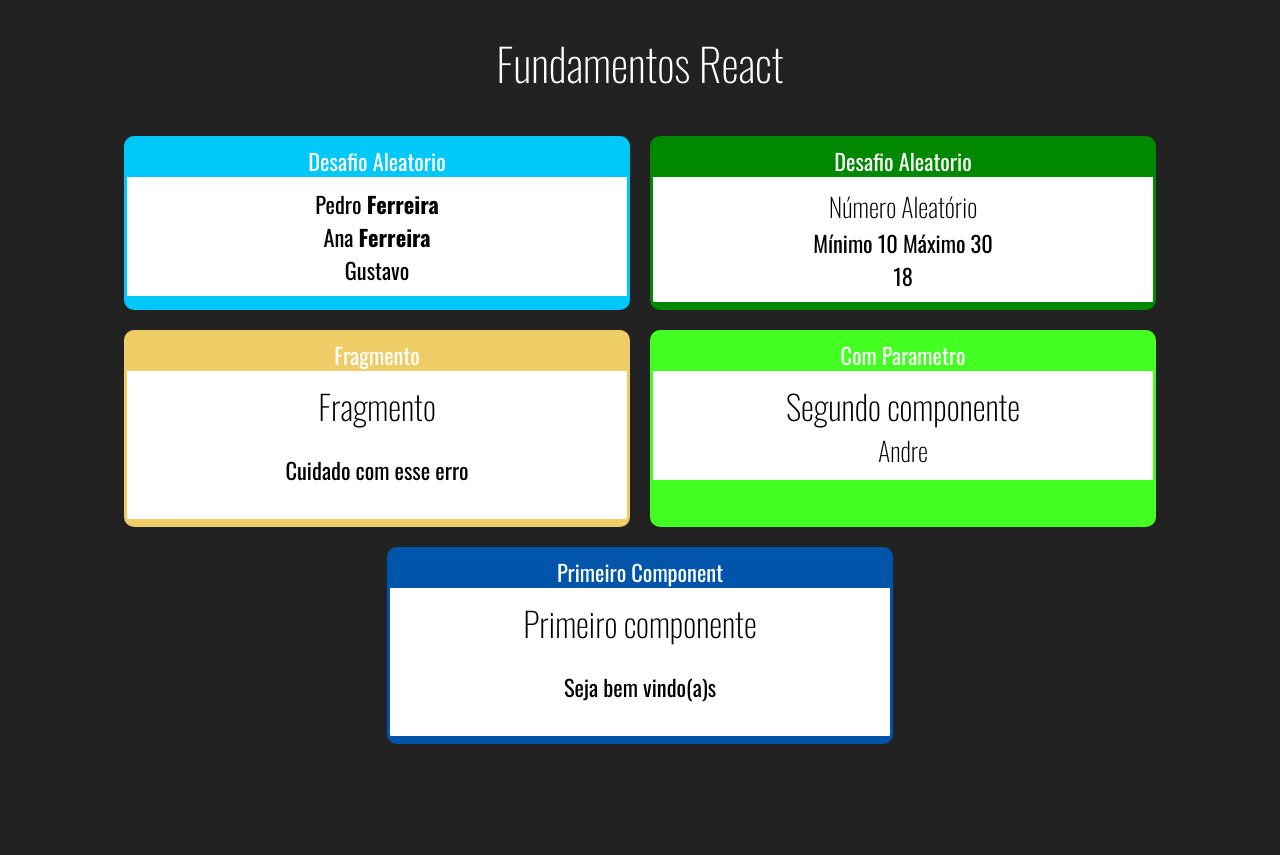
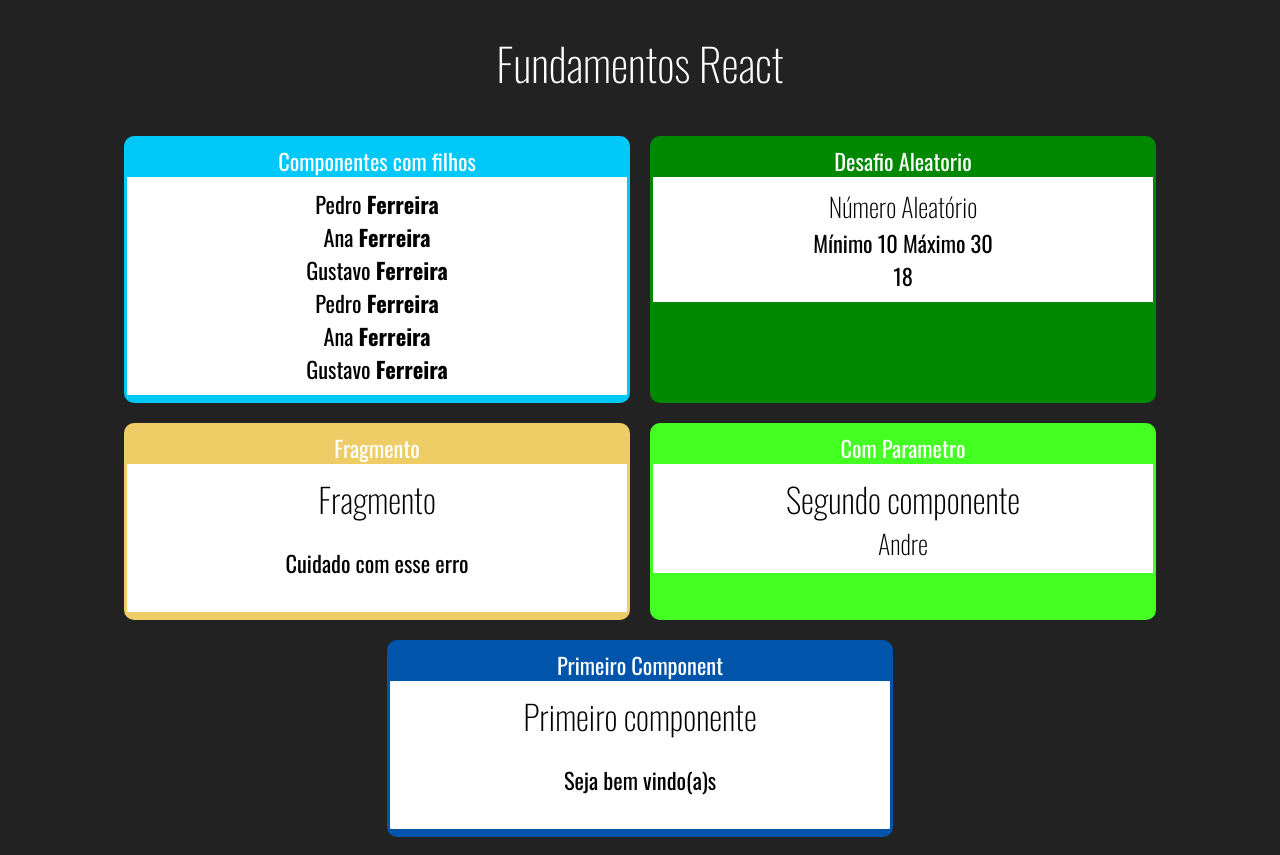
Before and after one commit to alvesa/cod3r.react, a React (Create React App) app: page / in a window 1280 px wide. Before the commit the page ends 800 px from the top, so only its background shows below. Built offline with nearby package versions, Linux system fonts and the light colour scheme.

Commit message:
Trabalhando com listas de filhos passadas dentro do pai

```diff
--- a/src/App.jsx
+++ b/src/App.jsx
@@ -6,13 +6,17 @@ import Aleatorio from './components/basicos/Aleatorio';
 import Card from './components/layout/Card';
 import './App.css';
 import Familia from './components/basicos/Familia';
+import FamiliaMembro from './components/basicos/FamiliaMembro';
 
 export default _ => (
   <div className="App">
     <h1>Fundamentos React</h1>
     <div className="Cards">
-      <Card titulo="Desafio Aleatorio" color="#00C8F8">
+      <Card titulo="Componentes com filhos" color="#00C8F8">
         <Familia sobrenome="Ferreira">
+          <FamiliaMembro nome="Pedro"></FamiliaMembro>
+          <FamiliaMembro nome="Ana"></FamiliaMembro>
+          <FamiliaMembro nome="Gustavo"></FamiliaMembro>
         </Familia>
       </Card>
       <Card titulo="Desafio Aleatorio" color="#080">
--- a/src/components/basicos/Familia.jsx
+++ b/src/components/basicos/Familia.jsx
@@ -1,12 +1,19 @@
-import React from "react";
-import FamiliaMembro from "./FamiliaMembro";
+import React, { cloneElement } from "react";
 
 export default props => {
+    console.log(typeof(props.children));
     return (
         <div>
-            <FamiliaMembro nome="Pedro" sobrenome={props.sobrenome}></FamiliaMembro>
-            <FamiliaMembro nome="Ana" {...props}></FamiliaMembro>
-            <FamiliaMembro nome="Gustavo"></FamiliaMembro>
+            <div>
+                {React.Children.map(props.children, (el) => {
+                        return cloneElement(el, props);
+                })}
+            </div>
+            <div>
+                {props.children.map((el) => {
+                        return cloneElement(el, props);
+                })}
+            </div>
         </div>
     )
 }
```
Also changed, not shown: 1 other file (tests, documents, lock files or other folders).
